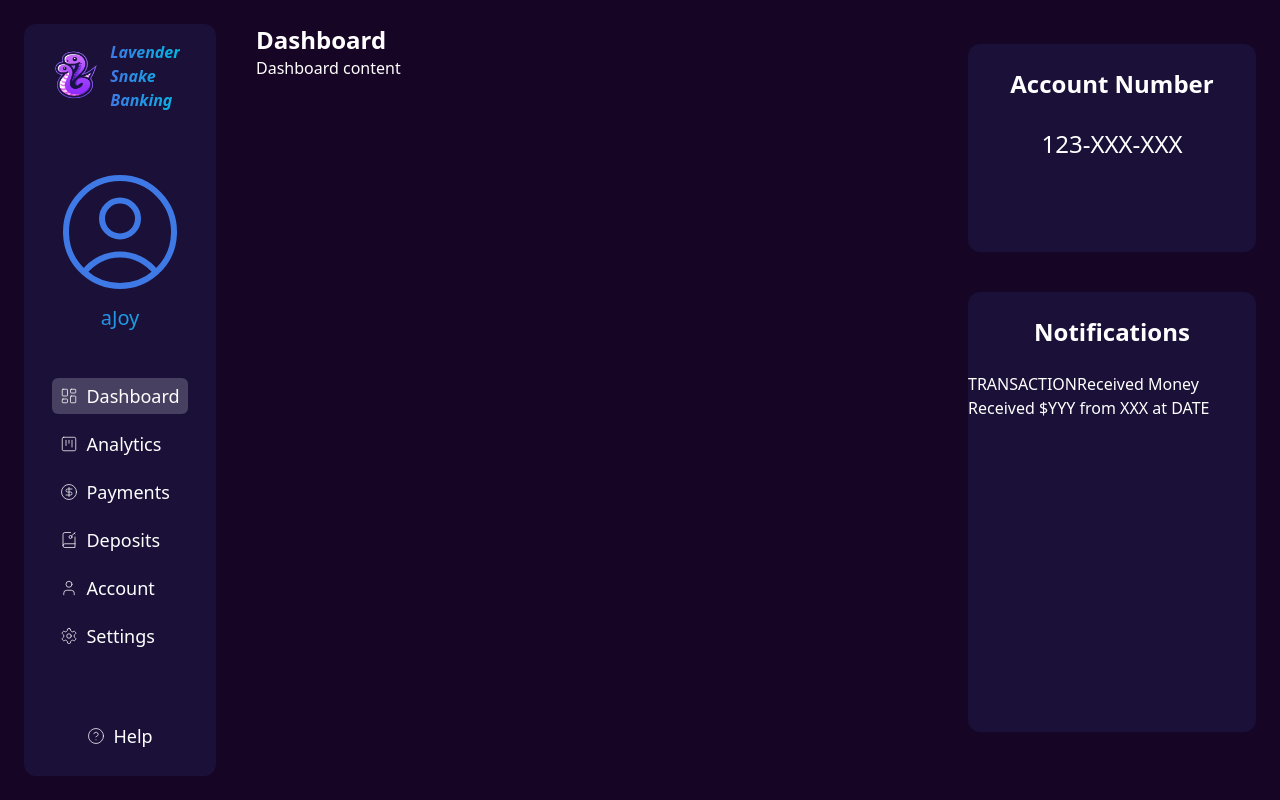
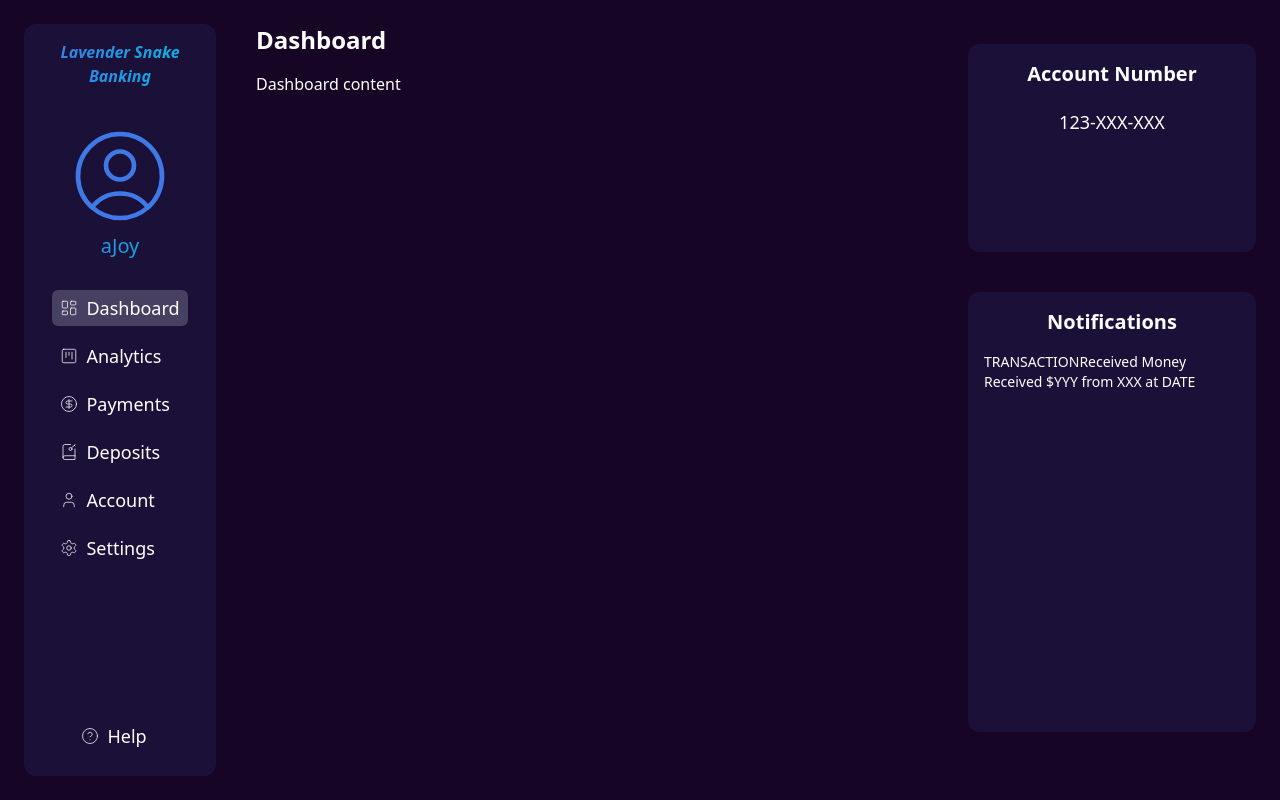
Before and after one commit to Hack-Weekly/lavender-snake-banking, a React (Vite) app in the folder frontend/: page /dashboard in a window 1280 px wide. Built offline with nearby package versions, Linux system fonts and the light colour scheme.

Commit message:
dashboard layout

```diff
--- a/frontend/src/components/dashboard-layout-components/AccountInfo.jsx
+++ b/frontend/src/components/dashboard-layout-components/AccountInfo.jsx
@@ -1,16 +1,12 @@
-
 const AccountInfo = ({ accInfo }) => {
-    return (
-        <div className={"w-72 h-52 flex flex-col rounded-xl bg-[#3D7AE5]/10 text-white"}>
-            <div className={"flex py-6 justify-center font-bold text-2xl"}>
-                Account Number
-            </div>
-            <div className={"flex py-1 justify-center text-2xl"}>
-                {accInfo}
-            </div>
-
-        </div>
-    );
+  return (
+    <div className="w-72 h-52 p-4 flex flex-col rounded-xl bg-[#3D7AE5]/10 text-white">
+      <div className="flex justify-center font-bold text-xl mb-4">
+        Account Number
+      </div>
+      <div className="flex py-1 justify-center text-lg">{accInfo}</div>
+    </div>
+  );
 };
 
 export default AccountInfo;
--- /dev/null
+++ b/frontend/src/components/dashboard-layout-components/DashboardHeader.jsx
@@ -0,0 +1,19 @@
+import { useLocation } from "react-router-dom";
+import { navOptions } from "../../constants/navOptions";
+
+const DashboardHeader = () => {
+  const location = useLocation();
+  const route = location.pathname.split("/")[1];
+
+  const filteredNavOptions = navOptions.filter(
+    (navOption) => navOption.path === `/${route}`
+  );
+
+  return (
+    <header className="font-semibold text-2xl align-top">
+      {filteredNavOptions[0].name}
+    </header>
+  );
+};
+
+export default DashboardHeader;
--- a/frontend/src/components/dashboard-layout-components/LeftSideBar.jsx
+++ b/frontend/src/components/dashboard-layout-components/LeftSideBar.jsx
@@ -1,46 +1,52 @@
-import {NavLink} from "react-router-dom";
-import {navOptions} from "../../constants/navOptions";
-import {HelpCircle} from "lucide-react";
-import Logo from "../../assets/Logo.png";
+import { NavLink } from "react-router-dom";
+import { navOptions } from "../../constants/navOptions";
+import { HelpCircle } from "lucide-react";
 
 const LeftSideBar = ({ user }) => {
   return (
-
     <div className="max-h-[calc(100vh-3rem)] w-48 flex flex-col p-4 bg-[#3D7AE5]/10 text-accent rounded-xl">
-            <div className="flex pr-5">
-                <span>
-                    <img className={"justify-center w-64"} src={Logo} alt={"logo"}/>
-                </span>
-                <span className={"font-bold italic text-md bg-gradient-to-r from-[#3E79E5] to-[#01B8E3] text-transparent bg-clip-text "}>
+      <div className="flex">
+        <span className="font-bold italic text-md bg-gradient-to-r from-[#3E79E5] to-[#01B8E3] text-transparent bg-clip-text text-center">
           Lavender Snake Banking
         </span>
       </div>
-            <div className={""}>
-                <div className="h-36 flex items-center justify-center  mt-12 ">
-                    <svg xmlns="http://www.w3.org/2000/svg" fill="none" viewBox="0 0 24 24" strokeWidth={1} stroke="currentColor" className={"w-36"}>
-                        <path strokeLinecap="round" strokeLinejoin="round" d="M17.982 18.725A7.488 7.488 0 0012 15.75a7.488 7.488 0 00-5.982 2.975m11.963 0a9 9 0 10-11.963 0m11.963 0A8.966 8.966 0 0112 21a8.966 8.966 0 01-5.982-2.275M15 9.75a3 3 0 11-6 0 3 3 0 016 0z" />
+      <div className="">
+        <div className="h-30 flex items-center justify-center mt-8">
+          <svg
+            xmlns="http://www.w3.org/2000/svg"
+            fill="none"
+            viewBox="0 0 24 24"
+            strokeWidth={1}
+            stroke="currentColor"
+            className="w-28"
+          >
+            <path
+              strokeLinecap="round"
+              strokeLinejoin="round"
+              d="M17.982 18.725A7.488 7.488 0 0012 15.75a7.488 7.488 0 00-5.982 2.975m11.963 0a9 9 0 10-11.963 0m11.963 0A8.966 8.966 0 0112 21a8.966 8.966 0 01-5.982-2.275M15 9.75a3 3 0 11-6 0 3 3 0 016 0z"
+            />
           </svg>
         </div>
 
-                <div className="text-center text-xl bg-gradient-to-r from-[#3E79E5] to-[#01B8E3] text-transparent bg-clip-text">{user}</div>
+        <div className="text-center text-xl bg-gradient-to-r from-[#3E79E5] to-[#01B8E3] text-transparent bg-clip-text">
+          {user}
+        </div>
       </div>
 
-            <div className="py-5"></div>
-
-            <nav className="flex flex-col items-center flex-auto">
+      <nav className="flex flex-col items-center flex-auto mt-6">
         <ul className="flex flex-col text-lg text-lightest">
           {navOptions.map((navOption) => {
             return (
               <li key={navOption.name}>
                 <NavLink
                   to={navOption.path}
-                                    className={({isActive}) =>
-                                        `flex items-center gap-2 px-2 py-1 rounded-md my-1.5 transition-colors hover:bg-gradient-to-r from-[#3E79E5] to-[#01B8E3] hover:text-transparent hover:bg-clip-text hover:bg-clip-icon duration-150  ${
+                  className={({ isActive }) =>
+                    `flex items-center gap-2 px-2 py-1 rounded-md my-1.5 transition-colors hover:text-accent duration-150  ${
                       isActive ? "text-white bg-white/20" : ""
                     }`
                   }
                 >
-                                    <navOption.icon size={18} strokeWidth={1}/>
+                  <navOption.icon size={18} strokeWidth={1} />
                   {navOption.name}
                 </NavLink>
               </li>
@@ -48,19 +54,17 @@ const LeftSideBar = ({ user }) => {
           })}
         </ul>
 
-                <ul className="text-lg text-lightest mt-auto">
+        <ul className="text-lg text-lightest mt-auto mr-3">
           <li>
             <NavLink
               to={"./home"}
-                            className={({isActive}) =>
-                                `flex items-center gap-2 px-2 py-1 rounded-md my-1.5 transition-colors
-                                hover:bg-gradient-to-r from-[#3E79E5] to-[#01B8E3] hover:text-transparent hover:bg-clip-text hover:bg-clip-icon
-                                duration-150  ${
+              className={({ isActive }) =>
+                `flex items-center gap-2 px-2 py-1 rounded-md my-1.5 transition-colors hover:text-accent duration-150  ${
                   isActive ? "text-white bg-white/20 " : ""
                 }`
               }
             >
-                            <HelpCircle size={18} strokeWidth={1}/>
+              <HelpCircle size={18} strokeWidth={1} />
               {"Help"}
             </NavLink>
           </li>
--- a/frontend/src/components/dashboard-layout-components/NotificationPanel.jsx
+++ b/frontend/src/components/dashboard-layout-components/NotificationPanel.jsx
@@ -1,34 +1,28 @@
-import {LayoutDashboardIcon} from "lucide-react";
-
-const NotificationPanel = ( { notifications } ) => {
+const NotificationPanel = ({ notifications }) => {
   return (
-        <div className={"w-72 min-h-[55vh] max-h-[calc(100vh-3rem)] flex flex-col rounded-xl bg-[#3D7AE5]/10 text-white"}>
-            <div className={"flex py-6 justify-center font-bold text-2xl"}>
+    <div
+      className={
+        "w-72 min-h-[55vh] max-h-[calc(100vh-3rem)] p-4 flex flex-col rounded-xl bg-[#3D7AE5]/10 text-white"
+      }
+    >
+      <div className="flex justify-center font-bold text-xl mb-4">
         Notifications
       </div>
-            <div>
+      <div className="text-sm">
         <ul>
           {notifications.map((notifLine) => {
             return (
               <li key={notifLine.heading}>
                 <div>
-                                    <span>
-                                        {notifLine.type}
-                                    </span>
-                                    <span>
-                                        {notifLine.heading}
-                                    </span>
+                  <span>{notifLine.type}</span>
+                  <span>{notifLine.heading}</span>
                 </div>
-                                <div>
-                                    {notifLine.information}
-                                </div>
-
+                <div>{notifLine.information}</div>
               </li>
             );
           })}
         </ul>
       </div>
-
     </div>
   );
 };
--- a/frontend/src/components/layouts/DashboardLayout.jsx
+++ b/frontend/src/components/layouts/DashboardLayout.jsx
@@ -1,40 +1,30 @@
-import {Outlet} from "react-router-dom";
+import { Outlet } from "react-router-dom";
 import LeftSideBar from "../dashboard-layout-components/LeftSideBar";
 import AccountInfo from "../dashboard-layout-components/AccountInfo";
 import NotificationPanel from "../dashboard-layout-components/NotificationPanel.jsx";
-import {sampleNotif} from "../../constants/sampleNotif.js";
-
-import Logo from "../../assets/Logo.png";
+import { sampleNotif } from "../../constants/sampleNotif.js";
+import DashboardHeader from "../dashboard-layout-components/DashboardHeader";
 
 const DashboardLayout = () => {
   return (
     <div className="min-h-[100vh] p-6 bg-darkest flex">
-            <LeftSideBar
-                user={"aJoy"}
-            />
+      <LeftSideBar user={"aJoy"} />
       <div className="ml-10 text-lightest flex-auto">
-                <div className={"flex justify-between items-center"}>
-                    <header className="font-semibold text-2xl align-top">Dashboard</header>
-
+        <div className={"flex justify-between items-center mb-4"}>
+          <DashboardHeader />
         </div>
-
         <main className="">
-                    <Outlet/>
+          <Outlet />
         </main>
       </div>
       <div className={"flex flex-col"}>
         <div className={"py-5"}>
-                    <AccountInfo
-                        accInfo={"123-XXX-XXX"}
-                    />
+          <AccountInfo accInfo={"123-XXX-XXX"} />
         </div>
         <div className={"py-5"}>
-                    <NotificationPanel
-                        notifications={sampleNotif}
-                    />
+          <NotificationPanel notifications={sampleNotif} />
         </div>
       </div>
-
     </div>
   );
 };
```
Lines whose indentation alone changed are shown as unchanged.
